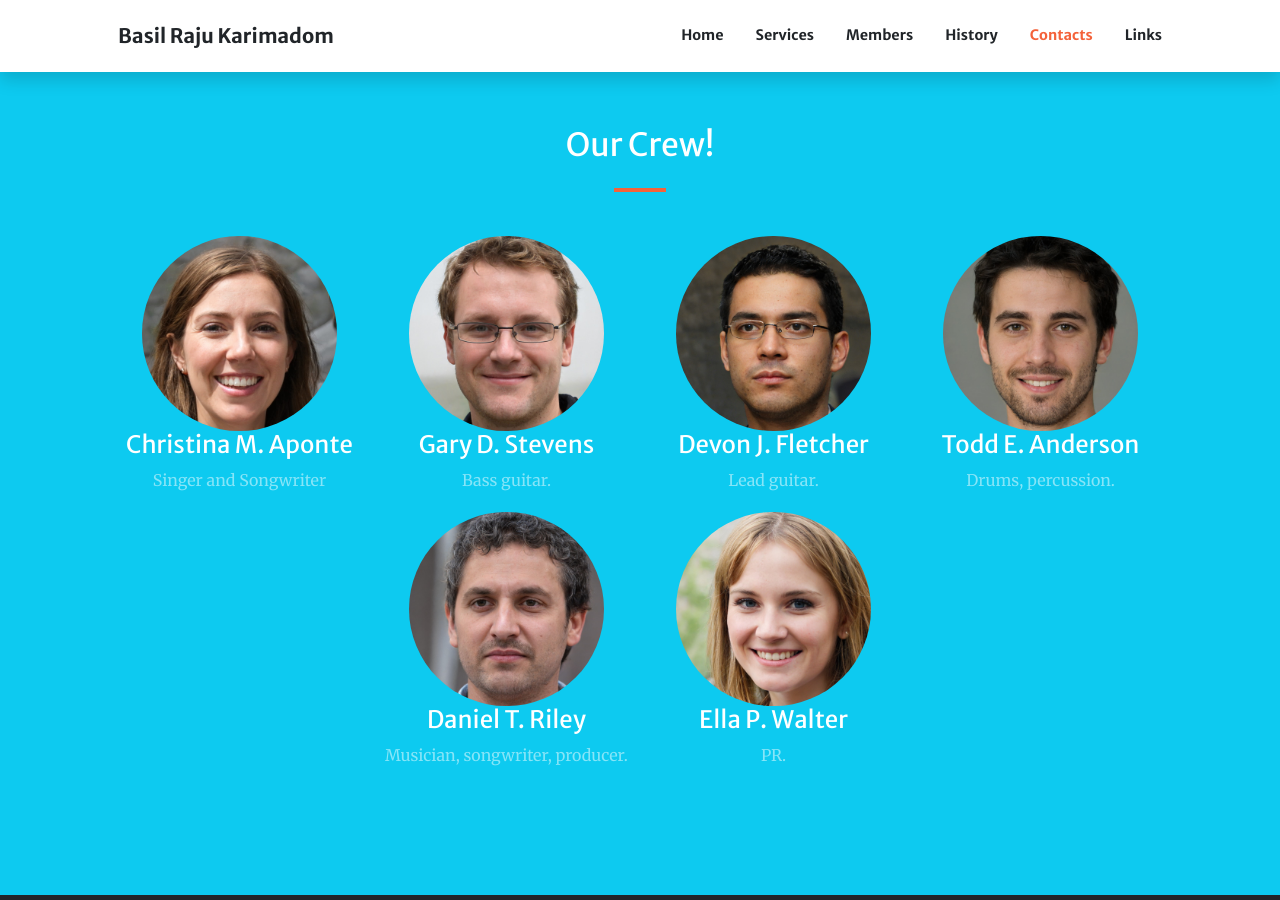
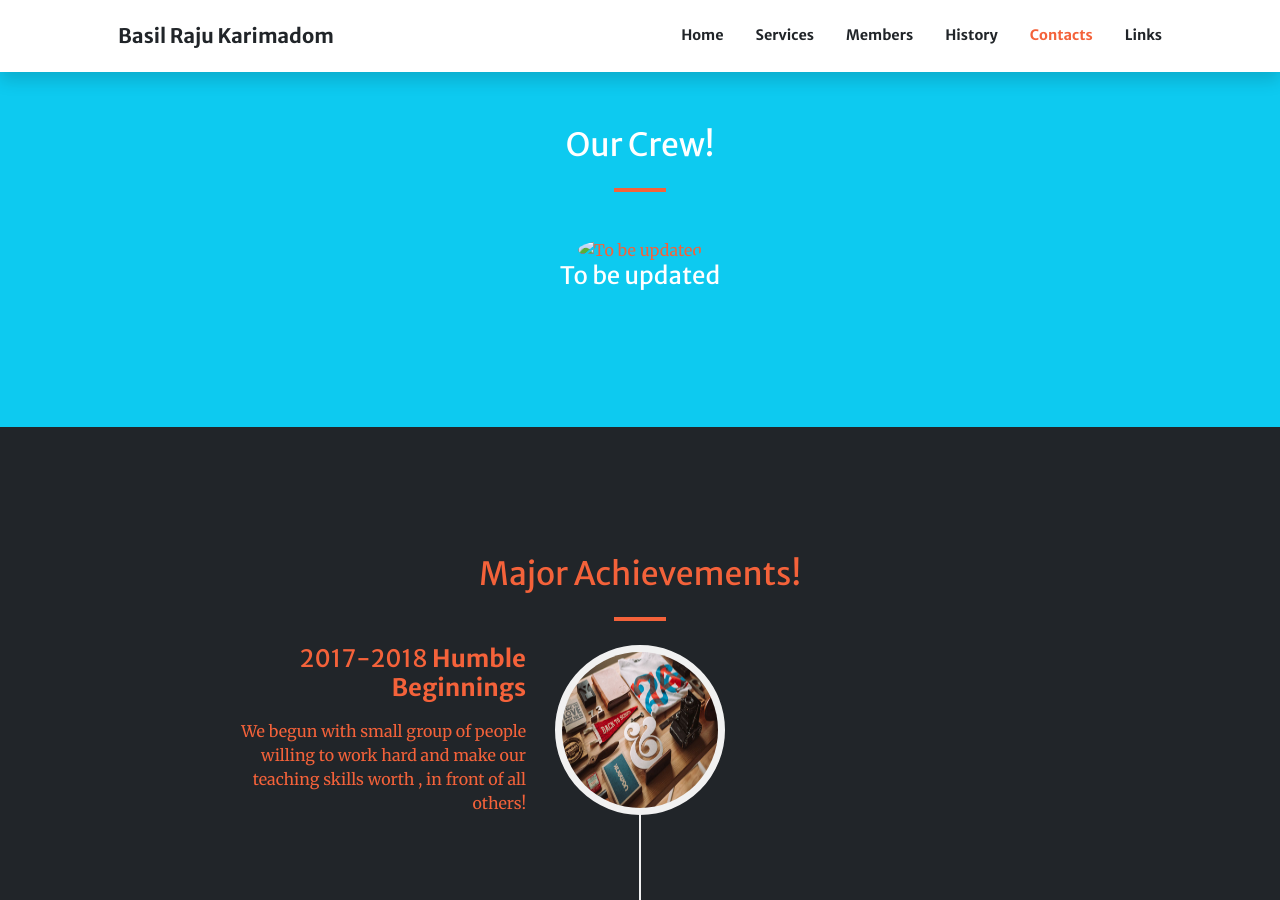
Before and after one commit to basilkarimadom/basilkarimadom.github.io, a Jekyll site: the page built from index.md, in a window 1280 px wide and 900 px high, scrolled down 3119 px. Built offline with Jekyll 4.4.1, drawn with Linux system fonts in a browser that asks for light colours; comment, search, counter and statistics services are not loaded.

Commit message:
Update index.md

```diff
--- a/index.md
+++ b/index.md
@@ -94,29 +94,7 @@ sections:
     title: Our Crew!
     background_style: bg-info text-white
     members:
-      - title: Christina M. Aponte
-        text: Singer and Songwriter
-        image: assets/img/members/person1.jpg
-        url: '#'
-      - title: Gary D. Stevens
-        text: Bass guitar.
-        image: assets/img/members/person2.jpg
-        url: '#'
-      - title: Devon J. Fletcher
-        text: Lead guitar.
-        image: assets/img/members/person3.jpg
-        url: '#'
-      - title: Todd E. Anderson
-        text: Drums, percussion.
-        image: assets/img/members/person5.jpg
-        url: '#'
-      - title: Daniel T. Riley
-        text: Musician, songwriter, producer.
-        image: assets/img/members/person6.jpg
-        url: '#'
-      - title: Ella P. Walter
-        text: PR.
-        image: assets/img/members/person7.jpg
+      - title: To be updated
         url: '#'
 
   - type: timeline.html
```
